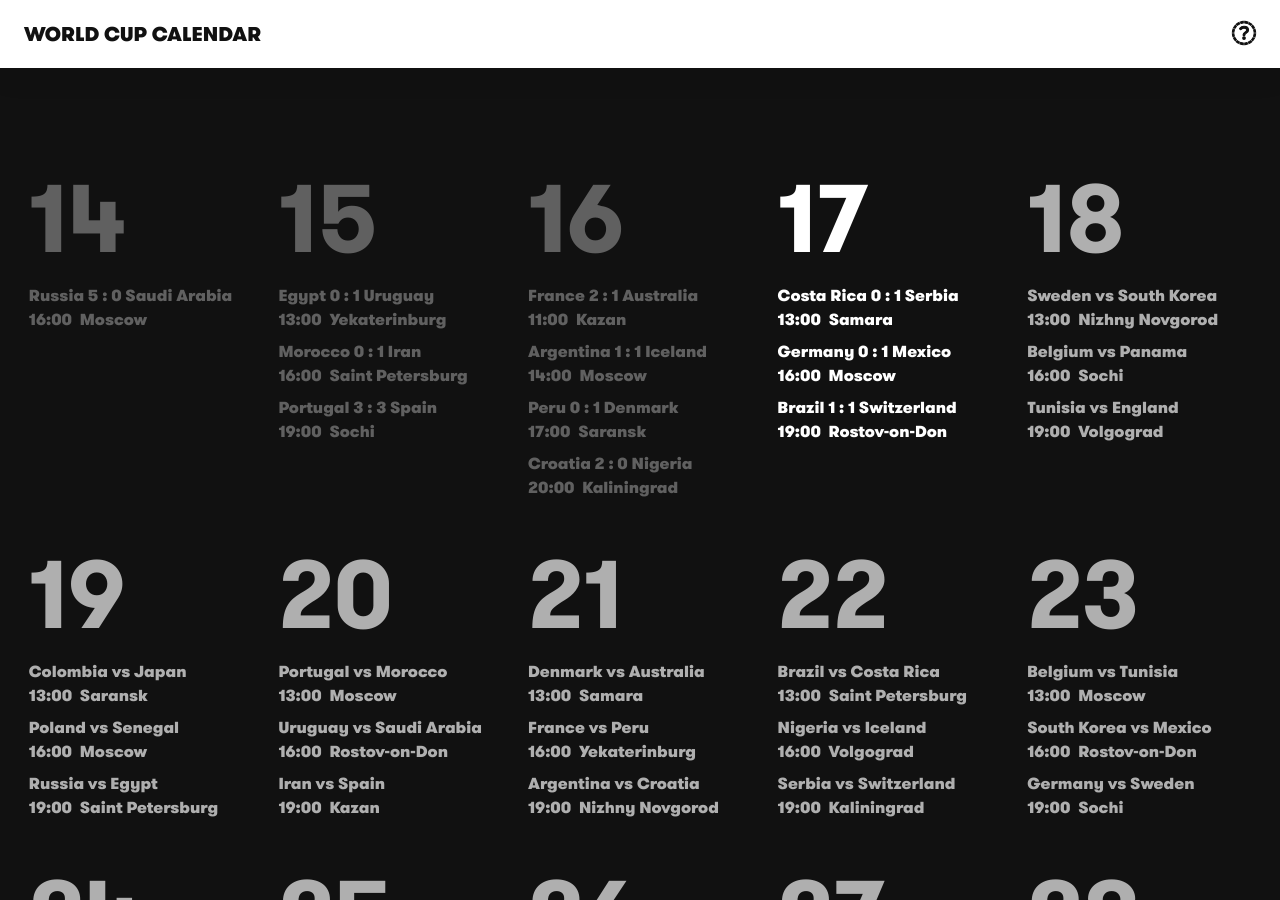
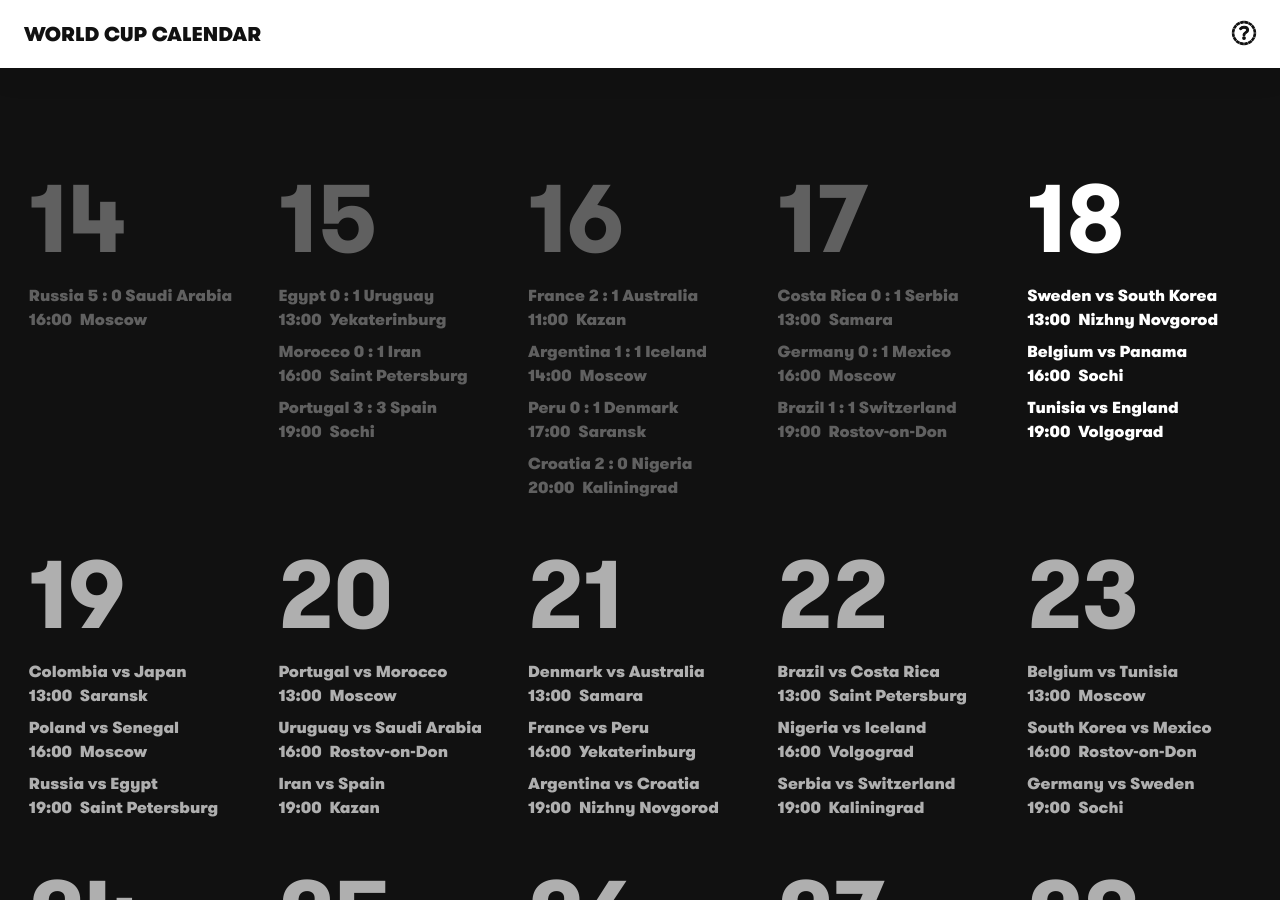
Before and after one commit to iamclydehoel/worldcupcalendar-2018, a Jekyll site: the page built from index.html, in a window 1280 px wide and 900 px high. Built offline with Jekyll 4.4.1, drawn with Linux system fonts in a browser that asks for light colours; nearby versions of some CDN libraries.

Commit message:
Day update

```diff
--- a/index.html
+++ b/index.html
@@ -9,7 +9,7 @@
   <div class="calendar calendar--day">
 
     {% for day in site.data.fixtures %}
-      <div class="day{% if day.date == '17/6' %} day--current{% endif %}">
+      <div class="day{% if day.date == '18/6' %} day--current{% endif %}">
         <h3 class="day__title">{{ day.date | split:'/' | first }}</h3>
         <ul class="fixtures">
           {% for match in day.matches %}
```
